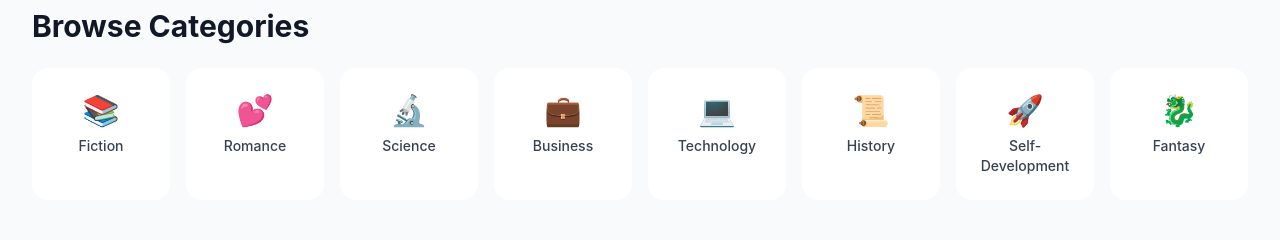
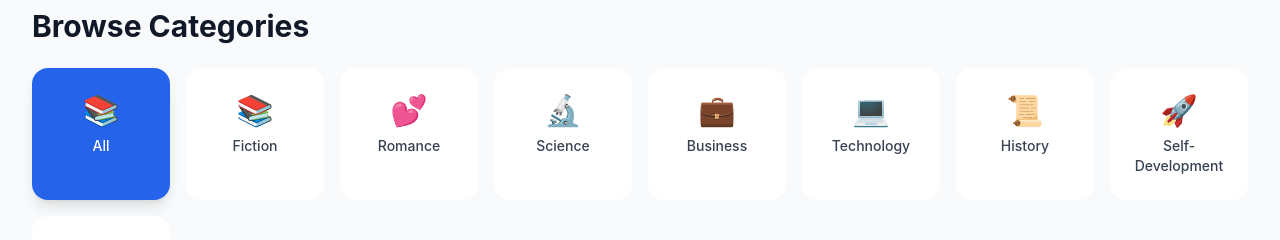
Before and after one commit to abubakirzayniddinov29-lab/online-kutubxona, a Next.js app: page / in a window 1280 px wide. Shown: the part 1880-2120 px from the top of the page. Built offline with nearby package versions, Linux system fonts and the light colour scheme.

Commit message:
Improve browse categories: add All button, auto-scroll to results

```diff
--- a/src/app/page.tsx
+++ b/src/app/page.tsx
@@ -1,6 +1,6 @@
 "use client";
 
-import { useState } from "react";
+import { useState, useRef, useEffect } from "react";
 import Header from "@/components/Header";
 import BookCard from "@/components/BookCard";
 import { MOCK_BOOKS, CATEGORIES } from "@/lib/mock-data";
@@ -9,12 +9,19 @@ import { ArrowRight, TrendingUp, Star, BookOpen } from "lucide-react";
 
 export default function Home() {
   const [selectedCategory, setSelectedCategory] = useState<string | null>(null);
+  const booksSectionRef = useRef<HTMLDivElement>(null);
 
   const featuredBooks = MOCK_BOOKS.filter((book) => book.isFeatured);
   const trendingBooks = MOCK_BOOKS.filter((book) => book.isTrending);
   const filteredBooks = selectedCategory
     ? MOCK_BOOKS.filter((book) => book.category === selectedCategory)
     : MOCK_BOOKS;
+
+  useEffect(() => {
+    if (selectedCategory && booksSectionRef.current) {
+      booksSectionRef.current.scrollIntoView({ behavior: "smooth", block: "start" });
+    }
+  }, [selectedCategory]);
 
   return (
     <div className="min-h-screen bg-gray-50 dark:bg-gray-900">
@@ -85,17 +92,31 @@ export default function Home() {
             Browse Categories
           </h2>
           <div className="grid grid-cols-2 sm:grid-cols-4 lg:grid-cols-8 gap-4">
+            <motion.button
+              initial={{ opacity: 0, scale: 0.9 }}
+              animate={{ opacity: 1, scale: 1 }}
+              transition={{ duration: 0.4, delay: 0 }}
+              onClick={() => setSelectedCategory(null)}
+              className={`flex flex-col items-center gap-2 rounded-2xl p-6 transition-all ${
+                selectedCategory === null
+                  ? "bg-blue-600 text-white shadow-lg"
+                  : "bg-white dark:bg-gray-800 text-gray-700 dark:text-gray-300 hover:shadow-md"
+              }`}
+            >
+              <span className="text-3xl">📚</span>
+              <span className="text-sm font-medium">All</span>
+            </motion.button>
             {CATEGORIES.map((category, index) => (
               <motion.button
                 key={category.id}
                 initial={{ opacity: 0, scale: 0.9 }}
                 animate={{ opacity: 1, scale: 1 }}
-                transition={{ duration: 0.4, delay: index * 0.05 }}
-                onClick={() =>
+                transition={{ duration: 0.4, delay: (index + 1) * 0.05 }}
+                onClick={() => {
                   setSelectedCategory(
                     selectedCategory === category.id ? null : category.id
-                  )
-                }
+                  );
+                }}
                 className={`flex flex-col items-center gap-2 rounded-2xl p-6 transition-all ${
                   selectedCategory === category.id
                     ? "bg-blue-600 text-white shadow-lg"
@@ -109,6 +130,38 @@ export default function Home() {
           </div>
         </section>
 
+        <div ref={booksSectionRef}>
+          {selectedCategory ? (
+            <section className="mx-auto max-w-7xl px-4 sm:px-6 lg:px-8 mb-12">
+              <h2 className="text-2xl md:text-3xl font-bold text-gray-900 dark:text-white mb-6">
+                {CATEGORIES.find((c) => c.id === selectedCategory)?.name}
+              </h2>
+              {filteredBooks.length > 0 ? (
+                <div className="grid grid-cols-2 sm:grid-cols-3 md:grid-cols-4 lg:grid-cols-6 gap-6">
+                  {filteredBooks.map((book, index) => (
+                    <motion.div
+                      key={book.id}
+                      initial={{ opacity: 0, y: 20 }}
+                      animate={{ opacity: 1, y: 0 }}
+                      transition={{ duration: 0.5, delay: index * 0.1 }}
+                    >
+                      <BookCard book={book} />
+                    </motion.div>
+                  ))}
+                </div>
+              ) : (
+                <div className="text-center py-16">
+                  <div className="text-gray-400 text-6xl mb-4">📖</div>
+                  <h3 className="text-xl font-semibold text-gray-900 dark:text-white mb-2">
+                    No books in this category yet
+                  </h3>
+                  <p className="text-gray-600 dark:text-gray-400">
+                    Check back soon for new additions!
+                  </p>
+                </div>
+              )}
+            </section>
+          ) : (
             <section className="mx-auto max-w-7xl px-4 sm:px-6 lg:px-8 mb-12">
               <div className="flex items-center gap-2 mb-6">
               <Star className="h-6 w-6 text-yellow-500" />
@@ -129,26 +182,8 @@ export default function Home() {
               ))}
             </div>
           </section>
-
-        {selectedCategory && (
-          <section className="mx-auto max-w-7xl px-4 sm:px-6 lg:px-8 mb-12">
-            <h2 className="text-2xl md:text-3xl font-bold text-gray-900 dark:text-white mb-6">
-              {CATEGORIES.find((c) => c.id === selectedCategory)?.name}
-            </h2>
-            <div className="grid grid-cols-2 sm:grid-cols-3 md:grid-cols-4 lg:grid-cols-6 gap-6">
-              {filteredBooks.map((book, index) => (
-                <motion.div
-                  key={book.id}
-                  initial={{ opacity: 0, y: 20 }}
-                  animate={{ opacity: 1, y: 0 }}
-                  transition={{ duration: 0.5, delay: index * 0.1 }}
-                >
-                  <BookCard book={book} />
-                </motion.div>
-              ))}
+          )}
         </div>
-          </section>
-        )}
 
         <section className="mx-auto max-w-7xl px-4 sm:px-6 lg:px-8">
           <div className="grid md:grid-cols-3 gap-8">
```
Lines whose indentation alone changed are shown as unchanged.
